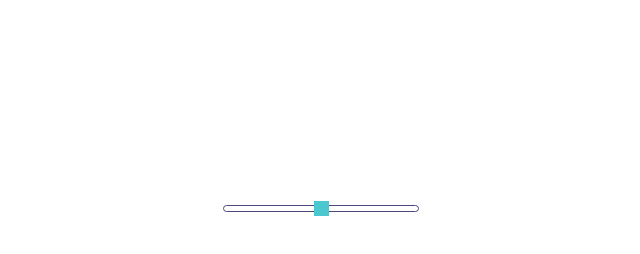
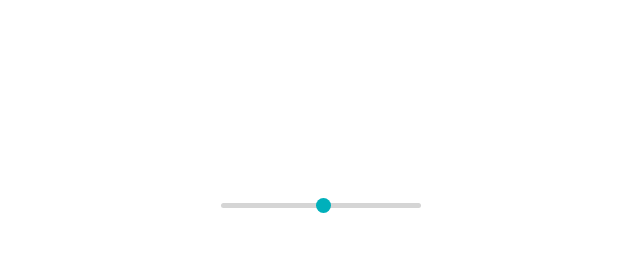
Before and after one commit to Samirox66/ngSlider, a website built with webpack: page src/index.pug in a window 1280 px wide. Shown: the full height of the page, 319-959 px from the left. Built offline with nearby package versions, Linux system fonts and the light colour scheme.

Commit message:
It works!

```diff
--- a/package.json
+++ b/package.json
@@ -18,6 +18,7 @@
         "css-loader": "^6.5.1",
         "html-webpack-plugin": "^5.5.0",
         "mini-css-extract-plugin": "^2.4.4",
+        "node-sass": "^6.0.1",
         "pug": "^3.0.2",
         "pug-loader": "^2.4.0",
         "sass": "^1.43.4",
--- a/src/index.pug
+++ b/src/index.pug
@@ -7,4 +7,5 @@ html(lang="en")
     body
         .container
             .slider-wrapper
-                input.slider(type="range" id="slider-1")
+                .ng-slider
+                    input.slider(type="range" id="slider-1")
--- a/src/index.ts
+++ b/src/index.ts
@@ -1,5 +1,6 @@
 import $ from 'jquery';
 import './styles.scss';
 import './plugin/slider';
+import './plugin/slider.scss'
 
-$('div').slider({'name': 'Samir', 'age': 23});
+$('#slider-1').slider({'range': true, 'id': 'slider-1'});
--- a/src/plugin/slider.scss
+++ b/src/plugin/slider.scss
@@ -3,28 +3,70 @@
     -moz-appearance: none;
     appearance: none;
     width: 100%;
-    height: 5px;
-    background-color: linear-gradient(green 50%, white 50%);
-    border-radius: 5px;
-    border: 1px solid #004;
-    opacity: 0.7;
-    -webkit-transition: .2s;
-    transition: opacity .2s;
-    &:hover {
-        opacity: 1;
-    }
+    outline: none;
+    position: absolute;
+    background-color: transparent;
+    pointer-events: none;
     &::-webkit-slider-thumb {
         -webkit-appearance: none;
-        appearance: none;
         width: 15px;
         height: 15px;
         background-color: #00b0bb;
         cursor: pointer;
+        border-radius: 50%;
+        pointer-events: auto;
     }
     &::-moz-range-thumb {
+        -webkit-appearance: none;
         width: 15px;
         height: 15px;
         background-color: #00b0bb;
         cursor: pointer;
+        border-radius: 50%;
+        pointer-events: auto;
+    }
+    &::-ms-thumb {
+        appearance: none;
+        width: 15px;
+        height: 15px;
+        border-radius: 50%;
+        background-color: #00b0bb;
+        cursor: pointer;
+        pointer-events: auto;
+    }
+    &::-webkit-slider-runnable-track {
+        -webkit-appearance: none;
+        height: 5px;
+    }
+    &::-moz-range-track {
+        -moz-appearance: none;
+        height: 5px;
+    }
+    &::-ms-track {
+        appearance: none;
+        height: 5px;
     }
 }
+
+.ng-slider__slider-track {
+    width: 100%;
+    height: 5px;
+    position: absolute;
+    margin: auto;
+    top: 0;
+    bottom: 6px;
+    border-radius: 5px;
+    background-color: #d5d5d5;
+}
+
+.ng-slider {
+    width: 100%;
+    position: relative;
+}
+
+.ng-slider__values {
+    width: 100%;
+    height: 10px;
+    margin-top: 15px;
+    display: flex;
+}
--- a/src/plugin/slider.ts
+++ b/src/plugin/slider.ts
@@ -3,10 +3,22 @@ interface JQuery {
 }
 
 (function( $ ) {
-    $.fn.slider = function(options: { name: string, age?: number }) {
-        if ('age' in options) {
-            console.log(options.age);
+
+    let methods = {
+        init: function(options: { range: boolean, id: string, min: number, max: number, step?: number}) {
+            methods.createView(options);
+        },
+        createView: function(options: { range: boolean, id: string, min: number, max: number, step?: number }) {
+            let slider = document.getElementById(options.id)?.parentElement;
+            let sliderTrack = document.createElement('div');
+            let values = document.createElement('div');
+            sliderTrack.classList.add('ng-slider__slider-track');
+            values.classList.add('ng-slider__values');
+            slider?.prepend(sliderTrack);
+            slider?.append(values);
         }
-        console.log(options.name);
+    }
+    $.fn.slider = function(options: { range: boolean, id: string, min: number, max: number, step?: number }) {
+        methods.init(options);
     };
 })(jQuery);
--- a/src/styles.scss
+++ b/src/styles.scss
@@ -1,5 +1,3 @@
-@import url('./plugin/slider.scss');
-
 .slider-wrapper {
     width: 200px;
     height: 100px;
--- a/webpack.config.js
+++ b/webpack.config.js
@@ -35,23 +35,21 @@ module.exports = {
                 },
                 {
                     test: /\.css$/,
-                    use:  [{
-                        loader: MiniCssExtractPlugin.loader,
-                        options: { publicPath: '' }
-                    },
+                    use:  [
+                        {
+                            loader: MiniCssExtractPlugin.loader,
+                            options: { publicPath: '' }
+                        },
                     'css-loader']
                 },
                 {
                     test: /\.s[ac]ss$/,
                     use: [
-                        {
-                            loader: MiniCssExtractPlugin.loader,
-                            options: { publicPath: '' }
-                        },
+                        'style-loader',
                         'css-loader',
                         'sass-loader']
-                },
-            ],
+                }
+            ]
     },
     devServer: {
         port: 4200
```
Also changed, not shown: 1 other file.
